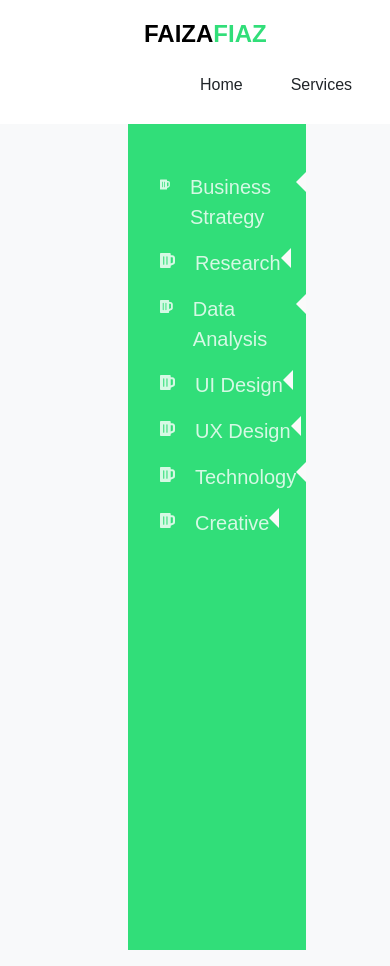
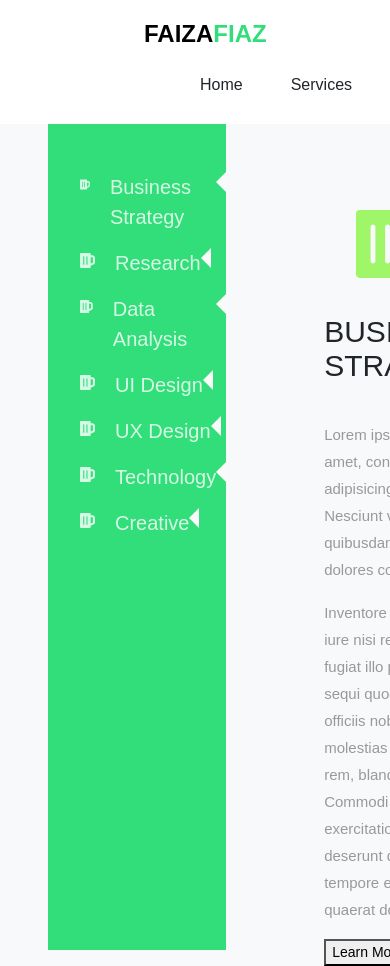
Before and after one commit to faiza203/Portfolio, a React (Create React App) app: page / in a window 390 px wide. Shown: the top 966 px of the page. Built offline with nearby package versions, Linux system fonts and the light colour scheme.

Commit message:
Add @media

```diff
--- a/src/components/css/services.css
+++ b/src/components/css/services.css
@@ -29,7 +29,7 @@
   right: 0;
   width: 0;
   height: 0;
-    content: '';
+  content: "";
   border-style: solid;
   border-width: 10px 10px 10px 0;
   border-color: transparent #fafafa transparent transparent;
@@ -46,29 +46,37 @@
   font-weight: 400;
 }
 
-.serviceDetail{
+.serviceDetail {
   text-align: left;
   padding: 5em 5em 0 7em;
 }
 
-.detailTitle{
+.detailTitle {
   font-size: 100px;
   color: #9ff669;
   padding-left: 2rem;
 }
 
-
-.detailHeading{
-   padding: .7em 0 1em 0;
+.detailHeading {
+  padding: 0.7em 0 1em 0;
   text-transform: uppercase;
-   font-stretch: semi-expanded	;
+  font-stretch: semi-expanded;
   font: status-bar;
   font-size: 30px;
 }
 
-.detailp{
+.detailp {
   color: #999999;
   font-size: 15px;
   line-height: 1.8;
   font-family: sans-serif;
 }
+
+@media (max-width: 1000px) {
+  .services {
+    padding: 0 3rem;
+  }
+  .serviceDetail{
+    padding-right: 1rem;
+  }
+}
```
Lines whose indentation alone changed are shown as unchanged.
